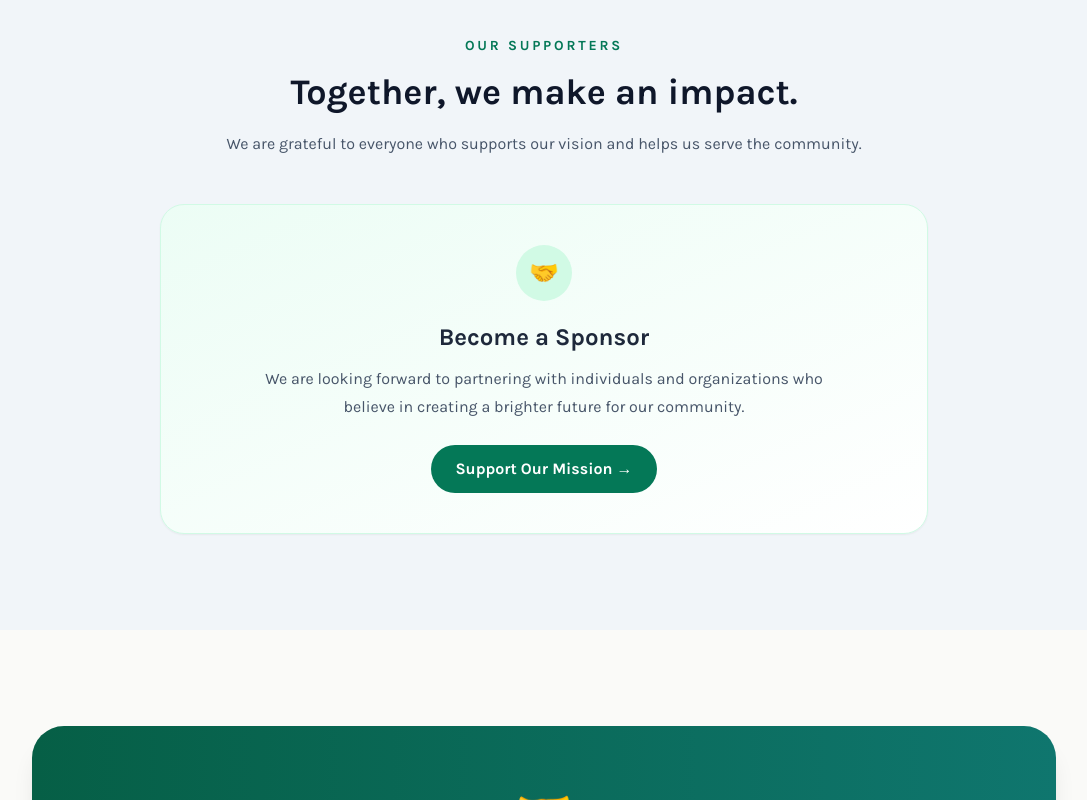
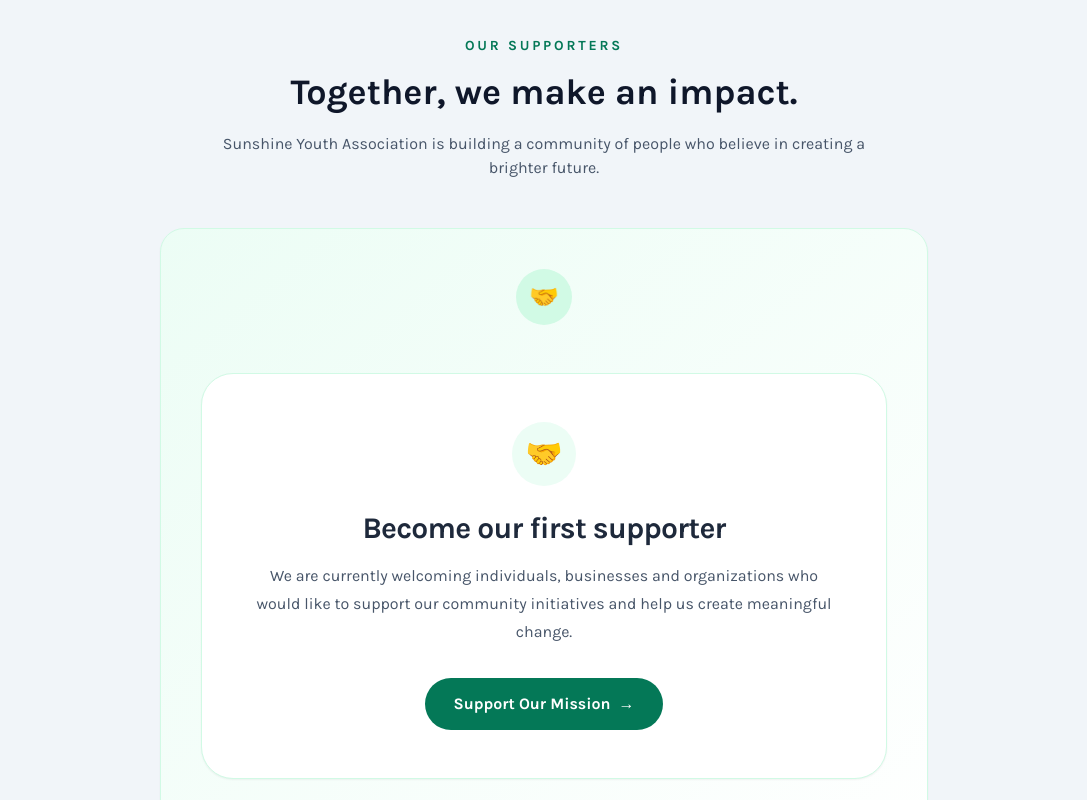
Before and after one commit to poldasrahul07/SYA-website-2.0, a Next.js app: page / in a window 1280 px wide. Shown: the part 2620-3420 px from the top of the page, without its empty margins (96-1183 px from the left). Built offline with nearby package versions, Linux system fonts and the light colour scheme.

Commit message:
Update page.tsx

```diff
--- a/app/page.tsx
+++ b/app/page.tsx
@@ -21,12 +21,7 @@ const activities = [
   },
 ];
 
-const sponsors = [
-  "Main Sponsors",
-  "Gold Sponsors",
-  "Silver Sponsors",
-  "Community Supporters",
-];
+
 
 export default function Home() {
   return (
@@ -239,10 +234,10 @@ export default function Home() {
               Together, we make an impact.
             </h2>
 
-            <p className="mx-auto mt-5 max-w-2xl text-slate-600">
-              We are grateful to everyone who supports our vision and helps us
-              serve the community.
-            </p>
+          <p className="mx-auto mt-5 max-w-2xl text-slate-600">
+  Sunshine Youth Association is building a community of people who believe
+  in creating a brighter future.
+</p>
           </div>
 
          <div className="mt-12 mx-auto max-w-3xl">
@@ -250,16 +245,31 @@ export default function Home() {
     <div className="mx-auto flex h-14 w-14 items-center justify-center rounded-full bg-emerald-100 text-2xl">
       🤝
     </div>
+<div className="mx-auto mt-12 max-w-3xl">
+  <div className="rounded-[2rem] border border-emerald-100 bg-white px-8 py-12 text-center shadow-sm sm:px-12">
+    <div className="mx-auto flex h-16 w-16 items-center justify-center rounded-full bg-emerald-50 text-3xl">
+      🤝
+    </div>
 
-    <h3 className="mt-5 text-2xl font-bold text-slate-800">
-      Become a Sponsor
+    <h3 className="mt-6 text-2xl font-bold tracking-tight text-slate-800 sm:text-3xl">
+      Become our first supporter
     </h3>
 
-    <p className="mx-auto mt-3 max-w-xl text-slate-600 leading-7">
-      We are looking forward to partnering with individuals and organizations
-      who believe in creating a brighter future for our community.
+    <p className="mx-auto mt-4 max-w-2xl text-base leading-7 text-slate-600">
+      We are currently welcoming individuals, businesses and organizations
+      who would like to support our community initiatives and help us create
+      meaningful change.
     </p>
 
+    <a
+      href="#donations"
+      className="mt-8 inline-flex items-center rounded-full bg-emerald-700 px-7 py-3.5 font-semibold text-white transition hover:bg-emerald-800"
+    >
+      Support Our Mission
+      <span className="ml-2">→</span>
+    </a>
+  </div>
+</div>
     <a
       href="#contact"
       className="mt-6 inline-flex items-center rounded-full bg-emerald-700 px-6 py-3 font-semibold text-white transition hover:bg-emerald-800"
```
